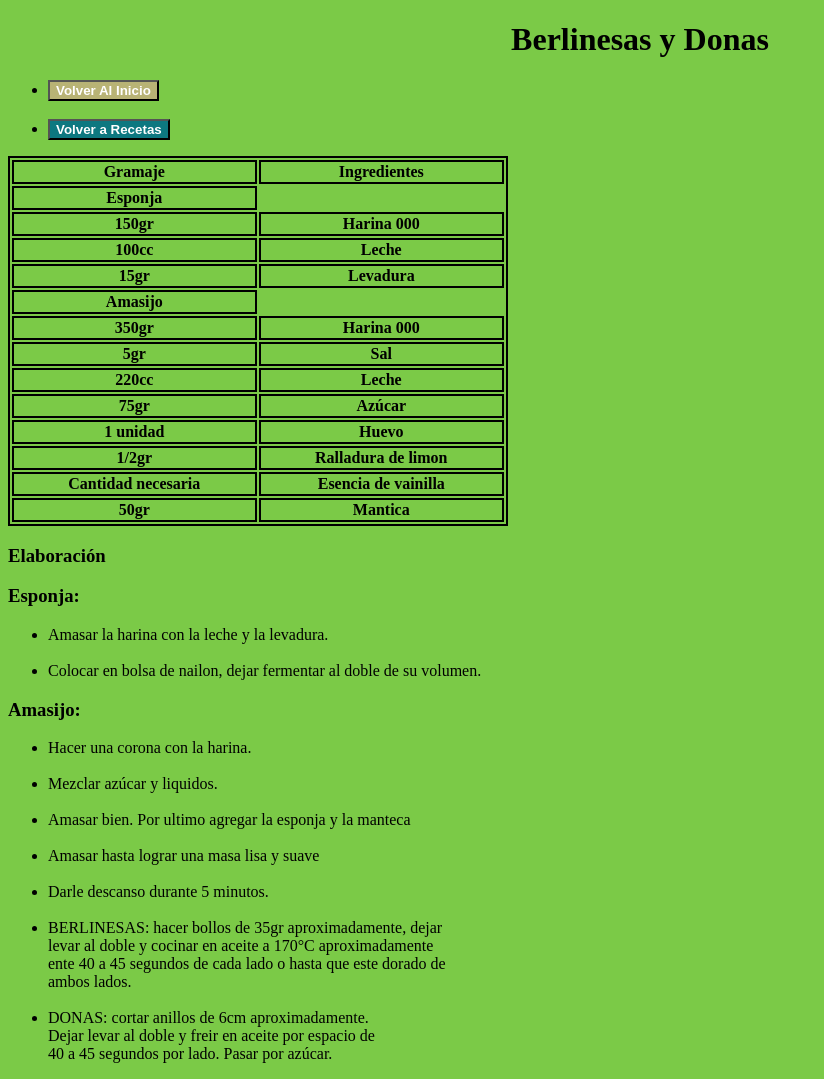
After one commit to gercor86/Proyecto_Ien, a Django app: page /receta/berlinesas_donas in a window 1280 px wide. The commit adds this page. Shown: the whole page, without its empty margins (0-824 px from the left). Run offline with Django 4.2, Linux system fonts and the light colour scheme; lists and menus that the app fills with data are empty.

Commit message:
Nuevas recetas

```diff
--- a/IEN_Proyecto/src/apps/receta/urls.py
+++ b/IEN_Proyecto/src/apps/receta/urls.py
@@ -1,6 +1,6 @@
 from django.urls import path
-from .views import Base, Detalle_dulce_v, Dulce_v, Receta3, actualizar_receta, bizcochito_grasa, eliminar_receta, figacita_manteca, panes_saborizados
-from . views import pan_campo, pan_viena, pionono, pan_salvado
+from .views import Base, Detalle_dulce_v, Dulce_v, Receta3, actualizar_receta, berlinesas_donas, bizcochito_grasa, eliminar_receta, grisines_tradiconales
+from .views import pan_campo, pan_viena, pionono, pan_salvado, figacita_manteca, galletas_marineras, panes_saborizados
 
 urlpatterns = [
     path('', Base.as_view(), name = 'base'),
@@ -15,5 +15,8 @@ urlpatterns = [
     path('receta/pan_viena', pan_viena.as_view(), name = 'pan_viena'),
     path('receta/bizochito_grasa', bizcochito_grasa.as_view(), name = 'bizcochito_grasa'),
     path('receta/pan_salvado', pan_salvado.as_view(), name = 'pan_salvado'),
-    path('receta/panes_sabores', panes_saborizados.as_view(), name = 'panes_sabores')
+    path('receta/panes_sabores', panes_saborizados.as_view(), name = 'panes_sabores'),
+    path('recetas/galletas_marineras', galletas_marineras.as_view(), name = 'galletas_marineras'),
+    path('receta/berlinesas_donas', berlinesas_donas.as_view(), name = 'berlinesas_donas'),
+    path('receta/grisines_tradicionales', grisines_tradiconales.as_view(), name = 'grisines_tradicionales')
 ]
--- a/IEN_Proyecto/src/apps/receta/views.py
+++ b/IEN_Proyecto/src/apps/receta/views.py
@@ -100,3 +100,18 @@ class panes_saborizados(View):
     def get(self, request, *args, **kwargs):
 
         return render(request, 'panes_saborizados.html')
+
+class galletas_marineras(View):
+    def get(self, request, *args, **kwargs):
+
+        return render(request, 'galletas_marineras.html')
+
+class berlinesas_donas(View):
+    def get(self, request, *args, **kwargs):
+
+        return render(request, 'berlinesas_donas.html')
+
+class grisines_tradiconales(View):
+    def get(self, request, *args, **kwargs):
+
+        return render(request, 'grisines_tradicionales.html')
--- /dev/null
+++ b/IEN_Proyecto/src/templates/berlinesas_donas.html
@@ -0,0 +1,138 @@
+{% load static %}
+
+<!DOCTYPE html>
+<html lang="en">
+<head>
+    <meta charset="UTF-8">
+    <meta http-equiv="X-UA-Compatible" content="IE=edge">
+    <meta name="viewport" content="width=device-width, initial-scale=1.0">
+    <link rel="stylesheet" href="{% static 'css/main.css' %}">
+    <title>Berlinesas y Donas</title>
+    <style>
+        table, th, td {
+            border: 2px solid black;
+        }
+    </style>
+</head>
+<body>
+
+    <h1 class = "centrar">Berlinesas y Donas</h1>
+
+    <ul class="nav justify-content-cente">
+        <li class="nav-item">
+          <a class="nav-link" href="{% url 'base' %}"><button class = "button3"> Volver Al Inicio</button></a><br>
+        </li>
+        <br>
+        <li><a href="{% url 'receta_dulce' %}" ><button class = "button2">Volver a Recetas</button></a> </li>
+      </ul>
+
+    <table style="width:500px;">
+
+    <thead>
+        <tr>
+            <th>Gramaje</th>
+            <th>Ingredientes</th>
+        </tr>
+    </thead>
+
+        <tr>
+            <th>Esponja</th>
+        </tr>
+
+        <tr>
+            <th>150gr</th>
+            <th>Harina 000</th>
+        </tr>
+
+        <tr>
+            <th>100cc</th>
+            <th>Leche</th>
+        </tr>
+
+        <tr>
+            <th>15gr</th>
+            <th>Levadura</th>
+        </tr>
+
+        <tr>
+            <th>Amasijo</th>
+        </tr>
+
+        <tr>
+            <th>350gr</th>
+            <th>Harina 000</th>
+        </tr>
+
+        <tr>
+            <th>5gr</th>
+            <th>Sal</th>
+        </tr>
+
+        <tr>
+            <th>220cc</th>
+            <th>Leche</th>
+        </tr>
+
+        <tr>
+            <th>75gr</th>
+            <th>Azúcar</th>
+        </tr>
+
+        <tr>
+            <th>1 unidad</th>
+            <th>Huevo</th>
+        </tr>
+
+        <tr>
+            <th>1/2gr</th>
+            <th>Ralladura de limon</th>
+        </tr>
+
+        <tr>
+            <th>Cantidad necesaria</th>
+            <th>Esencia de vainilla</th>
+        </tr>
+
+        <tr>
+            <th>50gr</th>
+            <th>Mantica</th>
+        </tr>
+
+    </table>
+
+    <h3>Elaboración</h3>
+
+    <h3>Esponja:</h3>
+
+    <ul>
+        <li>Amasar la harina con la leche y la levadura.</li>
+        <br>
+        <li>Colocar en bolsa de nailon, dejar fermentar al doble de su volumen.</li>
+    </ul>
+
+    <h3>Amasijo:</h3>
+
+    <ul>
+        <li>Hacer una corona con la harina.</li>
+        <br>
+        <li>Mezclar azúcar y liquidos.</li>
+        <br>
+        <li>Amasar bien. Por ultimo agregar la esponja y la manteca</li>
+        <br>
+        <li>Amasar hasta lograr una masa lisa y suave</li>
+        <br>
+        <li>Darle descanso durante 5 minutos.</li>
+        <br>
+        <li>BERLINESAS: hacer bollos de 35gr aproximadamente, dejar <br>
+        levar al doble y cocinar en aceite a 170°C aproximadamente <br>
+        ente 40 a 45 segundos de cada lado o hasta que este dorado de <br>
+        ambos lados.</li>
+        <br>
+        <li>DONAS: cortar anillos de 6cm aproximadamente. <br>
+        Dejar levar al doble y freir en aceite por espacio de <br>
+        40 a 45 segundos por lado. Pasar por azúcar.</li>
+    </ul>
+
+
+</body>
+</html>
--- a/IEN_Proyecto/src/templates/dulce.html
+++ b/IEN_Proyecto/src/templates/dulce.html
@@ -58,6 +58,12 @@
         <li><a href="{% url 'pan_salvado' %}"><button class = "button4"> Ver receta de Pan de salvado</button></a></li>
         <br>
         <li><a href="{% url 'panes_sabores' %}"><button class = "button2"> Ver receta de Panes saborizados</button></a></li>
+        <br>
+        <li><a href="{% url 'galletas_marineras' %}"><button class = "button5"> Ver receta de Galletas Marineras</button></a></li>
+        <br>
+        <li><a href="{% url 'berlinesas_donas' %}"><button class = "button6">Ver receta de Berlinesas y Donas</button></a></li>
+        <br>
+        <li><a href="{% url 'grisines_tradicionales' %}"><button class = "button4">Ver receta de Grisines Tradicionales</button></a></li>
     </div>
     </ul>
 </body>
```
Also changed, not shown: IEN_Proyecto/src/templates/galletas_marineras.html (added, +99 -0 lines), IEN_Proyecto/src/templates/grisines_tradicionales.html (added, +87 -0 lines), IEN_Proyecto/src/db.sqlite3.
